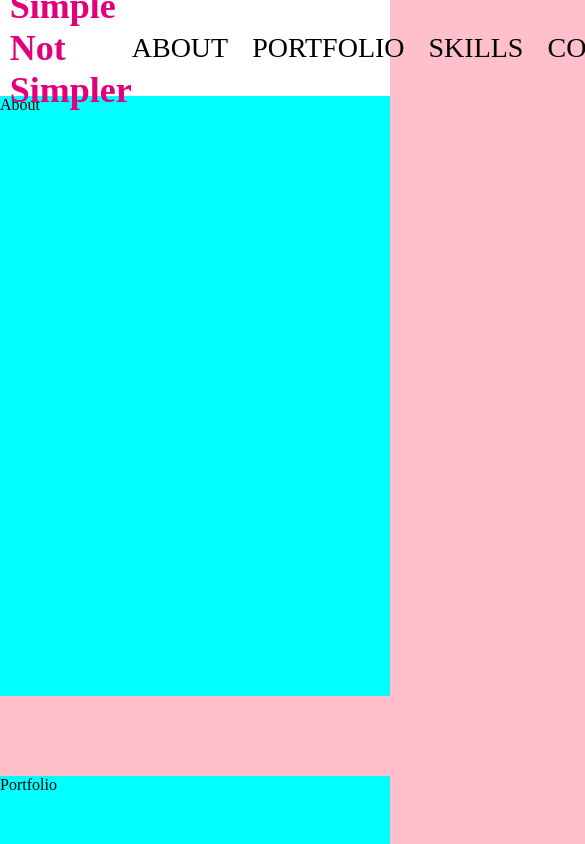
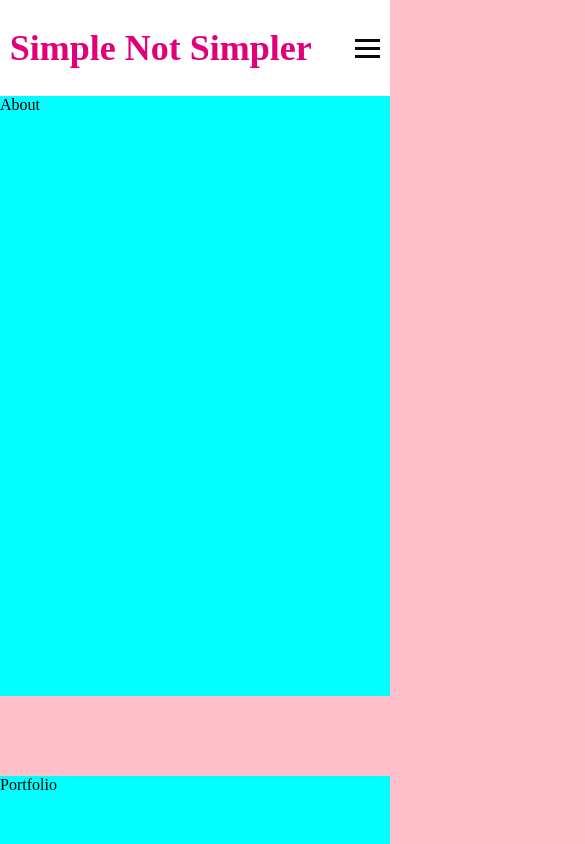
Before and after one commit to simplenotsimpler/sns-site-react, a React (Create React App) app: page / in a window 390 px wide. Shown: the top 844 px of the page, 585 px wide, since content can reach past the window. Built offline with nearby package versions, Linux system fonts and the light colour scheme.

Commit message:
feature: responsive menus

```diff
--- a/src/components/layout/NavHeader/NavHeader.css
+++ b/src/components/layout/NavHeader/NavHeader.css
@@ -1,6 +1,6 @@
 .navHeader {
   width: 100%;
-  /* height: 120px; */
+  /* height accomodates MacBook Air camera location - per Figma prototype */
   height: 6rem;
   background-color: var(--color-light);
 
@@ -24,6 +24,7 @@
 
 .navBar {
   display: flex;
+  justify-content: space-between;
   align-items: center;
   /* TODO: maybe make this whole content width via variable so can keep consistent? */
   width: 95%;
@@ -37,6 +38,7 @@
   text-transform: uppercase;
   font-size: 28px;
   margin-left: auto;
+  color: var(--color-dark);
 }
 
 .active {
@@ -46,3 +48,58 @@
   text-decoration: none;
   color: inherit;
 }
+
+.hamburger {
+  display: none;
+  z-index: 99999;
+}
+
+.hamburgerBar {
+  display: block;
+  width: 25px;
+  height: 3px;
+  margin: 5px auto;
+  -webkit-transition: all 0.3s ease-in-out;
+  transition: all 0.3s ease-in-out;
+  background-color: var(--color-dark);
+}
+
+@media only screen and (max-width: 972px) {
+  .navMenu {
+    position: fixed;
+    left: -100%;
+    top: 0;
+    flex-direction: column;
+    justify-content: center;
+    align-items: center;
+    gap: 1.5rem;
+
+    background-color: var(--color-light);
+    height: 100vh;
+    width: 100%;
+
+    transition: 0.3s;
+  }
+
+  .navMenu.expanded {
+    left: 0;
+  }
+
+  .hamburger {
+    display: block;
+    cursor: pointer;
+    color: var(--color-dark);
+  }
+
+  .hamburger.expanded .hamburgerBar:nth-child(2) {
+    opacity: 0;
+  }
+
+  .hamburger.expanded .hamburgerBar:nth-child(1) {
+    transform: translateY(8px) rotate(45deg);
+  }
+
+  .hamburger.expanded .hamburgerBar:nth-child(3) {
+    transform: translateY(-8px) rotate(-45deg);
+  }
+}
--- a/src/components/layout/NavHeader/NavHeader.jsx
+++ b/src/components/layout/NavHeader/NavHeader.jsx
@@ -1,5 +1,6 @@
 import { Link } from "react-router-dom";
 import { useLocation } from "react-router-dom";
+import { useState } from "react";
 
 import "./NavHeader.css";
 
@@ -32,6 +33,12 @@ function CustomLink({ to, children, ...props }) {
 //TODO: smooth scrolling
 //TODO: mobile menu
 const NavHeader = () => {
+  const [isNavExpanded, setIsNavExpanded] = useState(false);
+
+  const handleNavToggle = (e) => {
+    setIsNavExpanded(!isNavExpanded);
+  };
+
   return (
     <div className="navHeader">
       <nav className="navBar">
@@ -39,20 +46,47 @@ const NavHeader = () => {
           Simple Not Simpler
         </Link>
 
-        <ul className="navMenu">
-          <CustomLink to="#about" className="navMenuLink">
+        <ul
+          className={`navMenu ${isNavExpanded ? "expanded" : ""}`}
+          onClick={handleNavToggle}
+        >
+          <CustomLink
+            to="#about"
+            className="navMenuLink"
+            onClick={handleNavToggle}
+          >
             About
           </CustomLink>
-          <CustomLink to="#portfolio" className="navMenuLink">
+          <CustomLink
+            to="#portfolio"
+            className="navMenuLink"
+            onClick={handleNavToggle}
+          >
             Portfolio
           </CustomLink>
-          <CustomLink to="#skills" className="navMenuLink">
+          <CustomLink
+            to="#skills"
+            className="navMenuLink"
+            onClick={handleNavToggle}
+          >
             Skills
           </CustomLink>
-          <CustomLink to="#contact" className="navMenuLink">
+          <CustomLink
+            to="#contact"
+            className="navMenuLink"
+            onClick={handleNavToggle}
+          >
             Contact
           </CustomLink>
         </ul>
+        <div
+          className={`hamburger ${isNavExpanded ? "expanded" : ""}`}
+          onClick={handleNavToggle}
+        >
+          <span className="hamburgerBar"></span>
+          <span className="hamburgerBar"></span>
+          <span className="hamburgerBar"></span>
+        </div>
       </nav>
     </div>
   );
--- a/src/index.js
+++ b/src/index.js
@@ -4,6 +4,8 @@ import "./index.css";
 import App from "./App";
 
 import { BrowserRouter } from "react-router-dom";
+
+//TODO: update package.json meta info
 
 /*
     NOTE: switch to ScrollToHashElement since react-router-hash-link does not officially support React Router v6 (although I had gotten it to work).
```
Also changed, not shown: src/index.css (+14 -0 lines).
